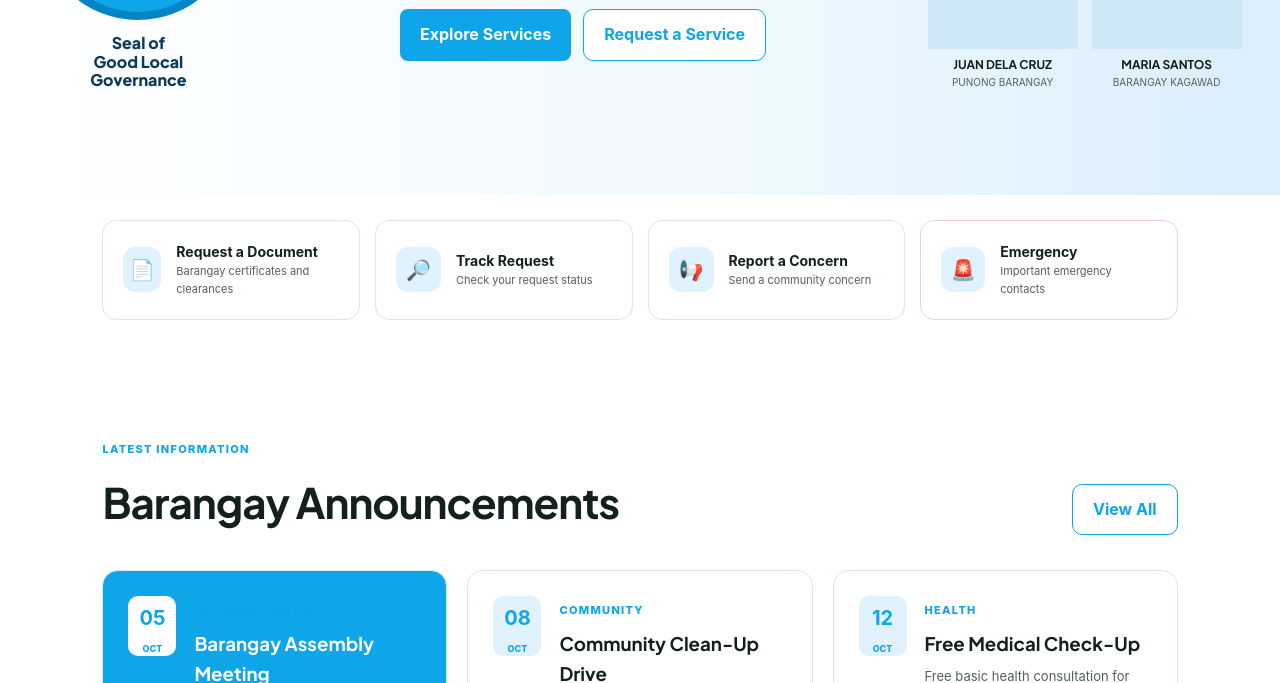
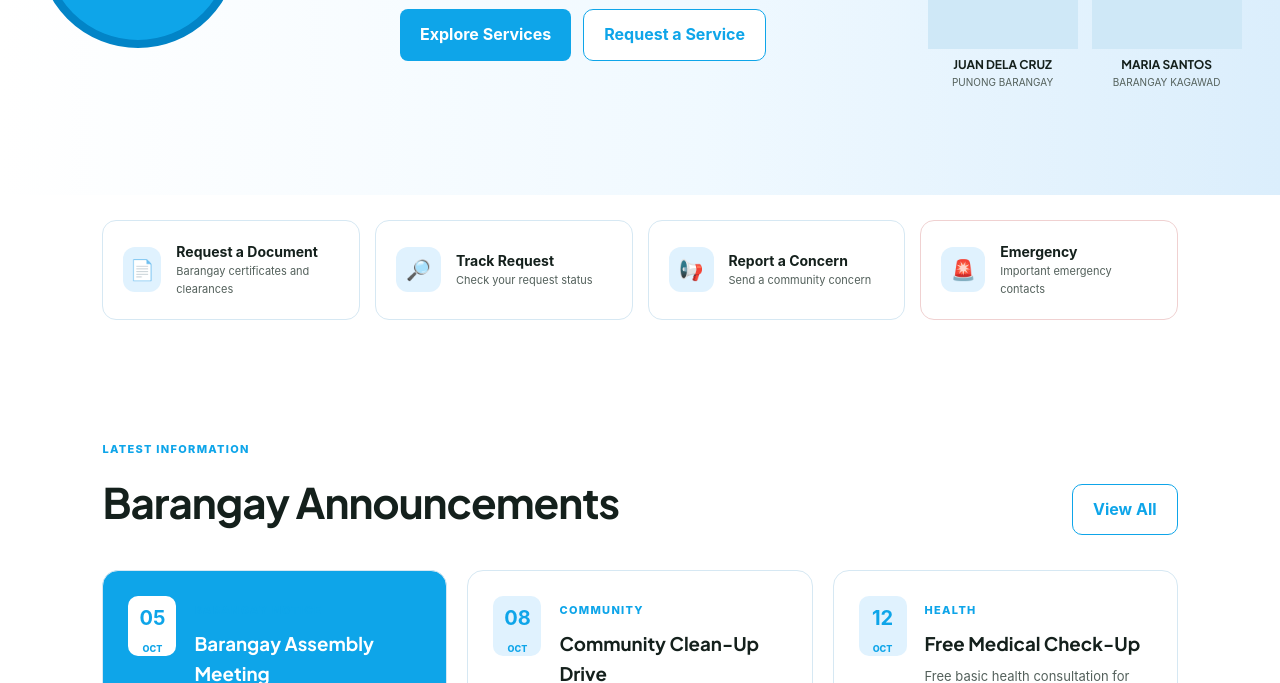
Before and after one commit to madalagalcantara/website, a plain HTML site: page index.html in a window 1280 px wide. Shown: the part 417-1100 px from the top of the page. Drawn offline with Linux system fonts and the light colour scheme.

Commit message:
Add files via upload

```diff
--- a/index.html
+++ b/index.html
@@ -56,7 +56,6 @@
 
     <div class="hero-left">
       <div class="seal-placeholder">B</div>
-      <div class="sglg">Seal of<br>Good Local<br>Governance</div>
     </div>
 
     <div class="hero-content">
```
